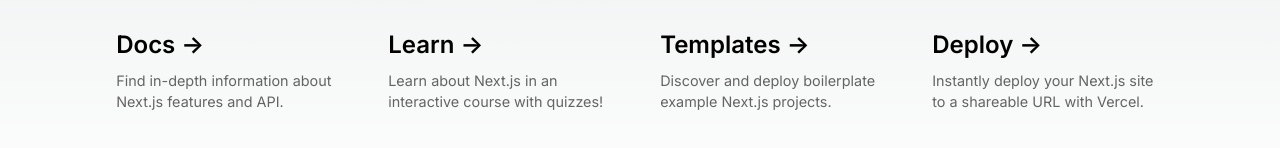
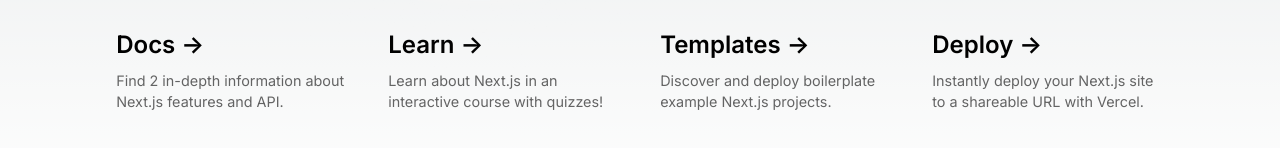
Before and after one commit to ovdahlberg/nextjs, a Next.js app: page / in a window 1280 px wide. Shown: the part 574-722 px from the top of the page. Built offline with nearby package versions, Linux system fonts and the light colour scheme.

Commit message:
Update index.tsx

```diff
--- a/pages/index.tsx
+++ b/pages/index.tsx
@@ -70,7 +70,7 @@
               Docs <span>-&gt;</span>
             </h2>
             <p className={inter.className}>
-              Find in-depth information about Next.js features and&nbsp;API.
+              Find 2 in-depth information about Next.js features and&nbsp;API.
             </p>
           </a>
 
```
